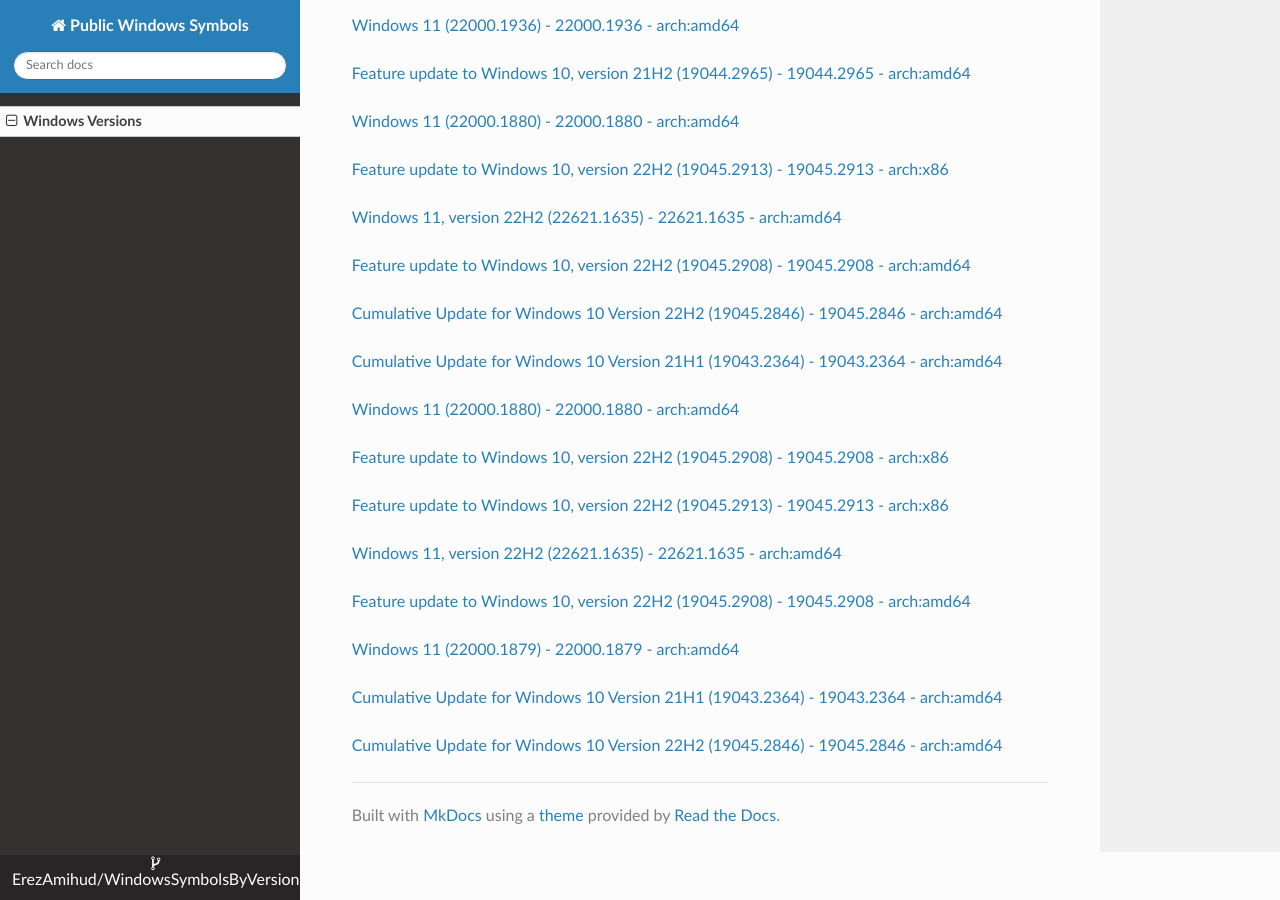
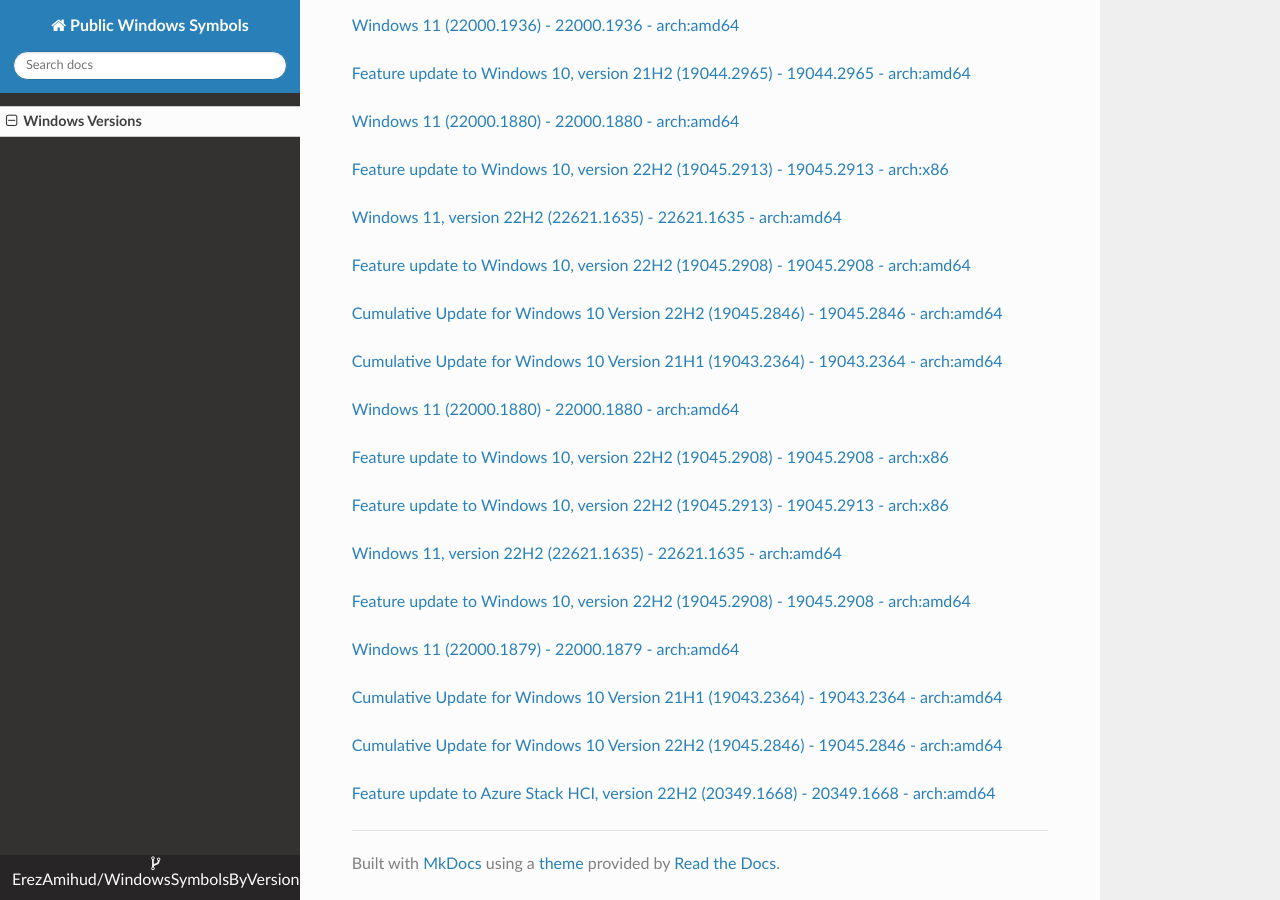
Before and after one commit to ErezAmihud/WindowsSymbolsByVersion, an MkDocs documentation site: the page built from docs/index.md, in a window 1280 px wide and 900 px high, scrolled down 32861 px. Built offline with MkDocs 1.6.1, drawn with Linux system fonts in a browser that asks for light colours; nearby versions of some CDN libraries.

Commit message:
Automated commit, add manifest for 9d738567-53af-4783-9301-264ec8327ab1

```diff
--- a/docs/index.md
+++ b/docs/index.md
@@ -1897,3 +1897,6 @@
 
 
 [Cumulative Update for Windows 10 Version 22H2 (19045.2846) - 19045.2846 - arch:amd64](https://github.com/ErezAmihud/WindowsSymbolsByVersion/blob/main/manifests/9485af52-245e-4136-ab4e-2908d3cf4b34.manifest)
+
+
+[Feature update to Azure Stack HCI, version 22H2 (20349.1668) - 20349.1668 - arch:amd64](https://github.com/ErezAmihud/WindowsSymbolsByVersion/blob/main/manifests/9d738567-53af-4783-9301-264ec8327ab1.manifest)
```
Also changed, not shown: process_builds.json (+1 -1 lines), 1 other file.
